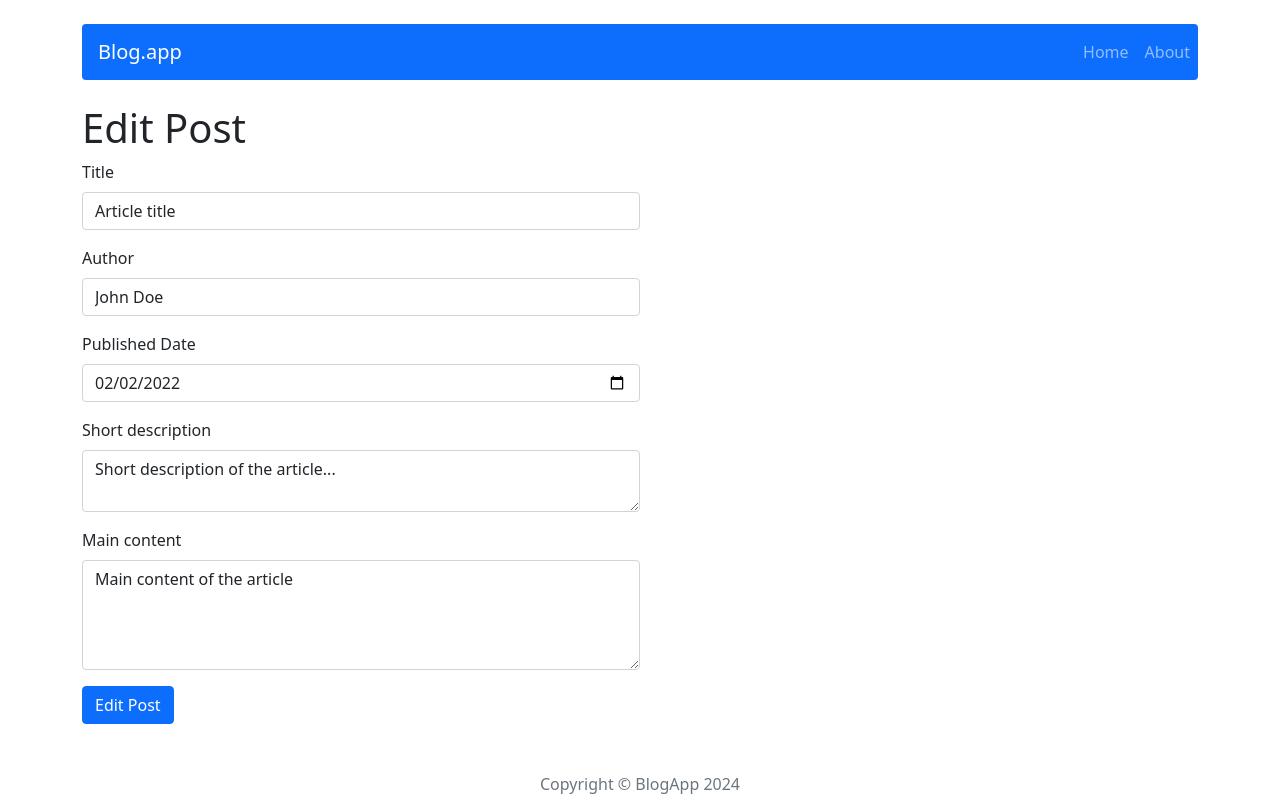
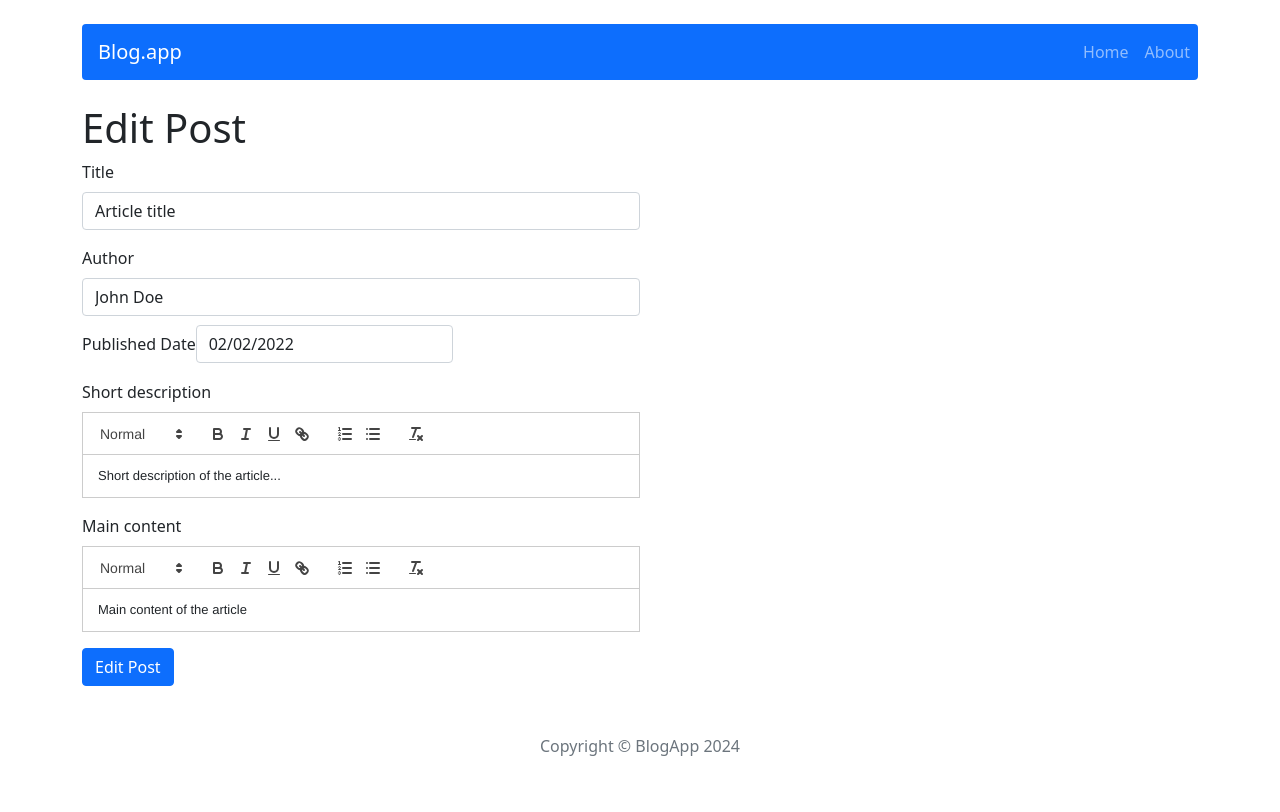
Before and after one commit to piotrkotulski/blog-react, a React (Create React App) app: page /post/edit/1 in a window 1280 px wide. Built offline with nearby package versions, Linux system fonts and the light colour scheme.

Commit message:
added date picker and advanced option to text edit

```diff
--- a/package.json
+++ b/package.json
@@ -10,7 +10,9 @@
     "http-server": "^14.1.1",
     "react": "^18.2.0",
     "react-bootstrap": "^2.8.0",
+    "react-datepicker": "4.3.0",
     "react-dom": "^18.2.0",
+    "react-quill": "^2.0.0",
     "react-redux": "^8.1.2",
     "react-router-dom": "^6.15.0",
     "react-scripts": "5.0.1",
--- a/src/components/features/EditPostForm/EditPostForm.js
+++ b/src/components/features/EditPostForm/EditPostForm.js
@@ -22,13 +22,13 @@ const EditPostForm = () => {
         navigate('/');
         return null;
     }
-    const convertDate = (dateStr) => {
+/*    const convertDate = (dateStr) => {
         if (dateStr.match(/^\d{4}-\d{2}-\d{2}$/)) {
             return dateStr;
         }
         const [day, month, year] = dateStr.split('-');
         return `${year}-${month}-${day}`;
-    };
+    };*/
 
     return (
         <div className='w-50'>
@@ -38,7 +38,7 @@ const EditPostForm = () => {
                 actionText="Edit Post"
                 title={post.title}
                 author={post.author}
-                publishedDate={convertDate(post.publishedDate)}
+                publishedDate={new Date(post.publishedDate)}
                 shortDescription={post.shortDescription}
                 content={post.content}
             />
--- a/src/components/features/PostForm/PostForm.js
+++ b/src/components/features/PostForm/PostForm.js
@@ -1,5 +1,10 @@
 import React, { useState } from 'react';
 import { Form, Button } from 'react-bootstrap';
+import ReactQuill from 'react-quill';
+import 'react-quill/dist/quill.snow.css';
+import ReactDatePicker from 'react-datepicker';
+import 'react-datepicker/dist/react-datepicker.css';
+
 
 const PostForm = ({ action, actionText, ...props }) => {
     const [title, setTitle] = useState(props.title || '');
@@ -25,15 +30,21 @@ const PostForm = ({ action, actionText, ...props }) => {
             </Form.Group>
             <Form.Group controlId="publishedDate">
                 <Form.Label className='mt-3'>Published Date</Form.Label>
-                <Form.Control type="date" name="publishedDate" value={publishedDate} onChange={(e) => setPublishedDate(e.target.value)} required />
+                <ReactDatePicker
+                    selected={new Date(publishedDate)}
+                    onChange={(date) => setPublishedDate(date)}
+                    dateFormat="MM/dd/yyyy"
+                    className="form-control"
+                    required
+                />
             </Form.Group>
             <Form.Group className='mt-3' controlId="shortDescription">
                 <Form.Label>Short description</Form.Label>
-                <Form.Control as="textarea" name="shortDescription" value={shortDescription} onChange={(e) => setShortDescription(e.target.value)} required />
+                <ReactQuill  name="shortDescription" value={shortDescription} onChange={setShortDescription} required />
             </Form.Group>
             <Form.Group className='mt-3' controlId="content">
                 <Form.Label>Main content</Form.Label>
-                <Form.Control as="textarea" name="content" value={content} onChange={(e) => setContent(e.target.value)} required rows={4} />
+                <ReactQuill name="content" value={content} onChange={setContent}  />
             </Form.Group>
 
             <Button className='mt-3' variant="primary" type="submit">
--- a/src/components/pages/SInglePost/SinglePost.js
+++ b/src/components/pages/SInglePost/SinglePost.js
@@ -4,6 +4,7 @@ import { useSelector, useDispatch } from 'react-redux';
 import { getAllPosts, deletePostSuccess} from '../../../redux/postRedux';
 import { Button, Container, Modal, Card } from "react-bootstrap";
 import styles from "./SinglePost.module.scss";
+import dateToStr from '../../../utils/dateToStr';
 
 const SinglePost = () => {
     const { id } = useParams();
@@ -39,8 +40,10 @@ const SinglePost = () => {
                     <Card.Body>
                         <Card.Title as="h3">{post.title}</Card.Title>
                         <Card.Subtitle className="mb-2 mt-4 text-muted">Author: {post.author}</Card.Subtitle>
-                        <Card.Subtitle className="mb-4 text-muted">Published: {post.publishedDate}</Card.Subtitle>
-                        <Card.Text>{post.shortDescription}</Card.Text>
+                        <Card.Subtitle className="mb-4 text-muted">
+                            Published: {dateToStr(post.publishedDate)}
+                        </Card.Subtitle>
+                        <Card.Text dangerouslySetInnerHTML={{ __html: post.content }} />
                     </Card.Body>
                 </Card>
             </Container>
--- a/src/components/views/PostPreview/PostPreview.js
+++ b/src/components/views/PostPreview/PostPreview.js
@@ -2,6 +2,7 @@ import React from 'react';
 import { Link } from 'react-router-dom';
 import { Card, Button } from 'react-bootstrap';
 import styles from "./PostPreview.module.scss";
+import dateToStr from '../../../utils/dateToStr';
 
 const PostPreview = ({ post }) => {
     return (
@@ -9,8 +10,10 @@ const PostPreview = ({ post }) => {
             <Card.Body >
                 <Card.Title>{post.title}</Card.Title>
                 <Card.Subtitle className="mb-2 text-muted">Author: {post.author}</Card.Subtitle>
-                <Card.Subtitle className="mb-2 text-muted">Published: {post.publishedDate}</Card.Subtitle>
-                <Card.Text>{post.shortDescription}</Card.Text>
+                <Card.Subtitle className="mb-4 text-muted">
+                    Published: {dateToStr(post.publishedDate)}
+                </Card.Subtitle>
+                <Card.Text dangerouslySetInnerHTML={{ __html: post.content }} />
                 <Link to={`/post/${post.id}`}>
                     <Button variant="primary">Read more</Button>
                 </Link>
--- a/src/redux/initialState.js
+++ b/src/redux/initialState.js
@@ -5,7 +5,7 @@ posts:[
         title: 'Article title',
         shortDescription: 'Short description of the article...',
         content: 'Main content of the article',
-        publishedDate: '02-02-2022',
+        publishedDate: new Date('2022-02-02'),
         author: 'John Doe'
     },
     {
@@ -13,7 +13,7 @@ posts:[
         title: 'Article title 2',
         shortDescription: 'Short description of the article 2...',
         content: 'Main content of the article 2',
-        publishedDate: '03-02-2022',
+        publishedDate: new Date('2022-02-04'),
         author: 'Jane Smith'
     },
     {
@@ -21,7 +21,7 @@ posts:[
         title: 'Article title 3',
         shortDescription: 'Short description of the article 3...',
         content: 'Main content of the article 3',
-        publishedDate: '04-02-2022',
+        publishedDate: new Date('2022-02-05'),
         author: 'Alice Johnson'
     },
 ]
--- /dev/null
+++ b/src/utils/dateToStr.js
@@ -0,0 +1,5 @@
+const dateToStr = (date) => {
+    return `${date.getMonth() + 1}/${date.getDate()}/${date.getFullYear()}`;
+};
+
+export default dateToStr;
```
Also changed, not shown: 2 other files (tests, documents, lock files or other folders).
